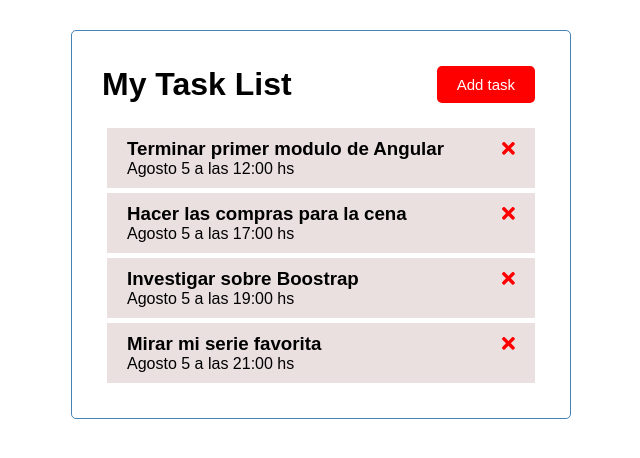
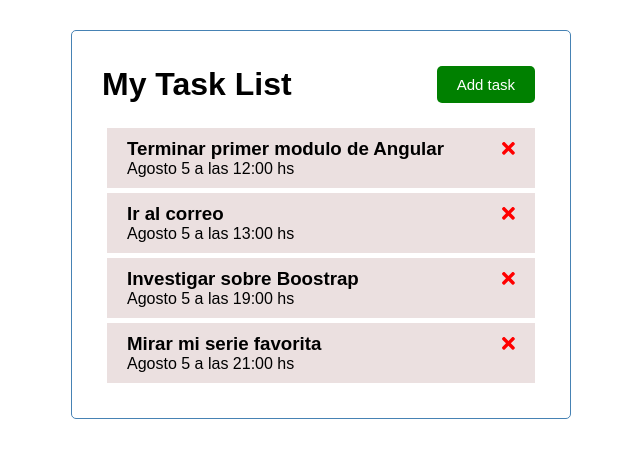
Before and after one commit to Perlasof/Task-list, an Angular app: page / in a window 1280 px wide. Shown: the top 458 px of the page, without its empty margins (319-959 px from the left). Built offline with nearby package versions, Linux system fonts and the light colour scheme; data requests are answered from the project's data file.

Commit message:
servicio y servidor de tareas listo

```diff
--- /dev/null
+++ b/db.json
@@ -0,0 +1,33 @@
+{
+    "tasks":[
+        {
+            "id" : 1,
+            "text" : "Terminar primer modulo de Angular" ,
+            "day" : "Agosto 5 a las 12:00 hs" ,
+            "reminder" : true
+
+        },
+        {
+            "id" : 2 ,
+            "text" : "Ir al correo" ,
+            "day" : "Agosto 5 a las 13:00 hs" ,
+            "reminder" : true
+
+        },
+        {
+            "id ": 3 ,
+            "text" : "Investigar sobre Boostrap" ,
+            "day" : "Agosto 5 a las 19:00 hs" ,
+            "reminder": false
+
+        },
+        {
+            "id" : 2 ,
+            "text" : "Mirar mi serie favorita" ,
+            "day" : "Agosto 5 a las 21:00 hs",
+            "reminder" : false
+
+        }
+
+    ]
+}
--- a/package.json
+++ b/package.json
@@ -6,7 +6,8 @@
     "start": "ng serve",
     "build": "ng build",
     "watch": "ng build --watch --configuration development",
-    "test": "ng test"
+    "test": "ng test",
+    "server" : "json-server --watch db.json --port 5000"
   },
   "private": true,
   "dependencies": {
@@ -23,6 +24,7 @@
     "@fortawesome/free-brands-svg-icons": "^5.15.4",
     "@fortawesome/free-regular-svg-icons": "^5.15.4",
     "@fortawesome/free-solid-svg-icons": "^5.15.4",
+    "json-server": "^0.17.0",
     "rxjs": "~7.4.0",
     "tslib": "^2.3.0",
     "zone.js": "~0.11.4"
--- a/src/app/components/header/header.component.html
+++ b/src/app/components/header/header.component.html
@@ -1,7 +1,7 @@
 <header>
 <h1>{{title}}</h1>
 <app-button
-color= "{{showAddTask ? 'red' : 'green'}}"
+color= "{{showAddTask ? 'green' : 'red'}}"
 text="Add task"
 (btnClick)="toggleAddTask()"
 ></app-button>
--- a/src/app/components/tasks/tasks.component.ts
+++ b/src/app/components/tasks/tasks.component.ts
@@ -1,6 +1,8 @@
 import { Component, OnInit } from '@angular/core';
-import{Task} from '../Task'
-import{TASKS} from '../mock-tasks'
+
+import {TaskService} from '../../service/task.service'
+import { Task } from '../Task';
+
 import { faTimes } from '@fortawesome/free-solid-svg-icons';
 @Component({
   selector: 'app-tasks',
@@ -8,11 +10,14 @@
   styleUrls: ['./tasks.component.css']
 })
 export class TasksComponent implements OnInit {
-tasks : Task[] = TASKS ;
+tasks : Task[] = [] ;
 
-  constructor() { }
+  constructor(private TaskService:TaskService) { }
 
   ngOnInit(): void {
+
+  this.TaskService.getTasks().subscribe((tasks)=>(this.tasks=tasks
+    ));
   }
 
 }
--- /dev/null
+++ b/src/app/service/task.service.ts
@@ -0,0 +1,19 @@
+import { Injectable } from '@angular/core';
+import {HttpClient, HttpHandler} from "@angular/common/http";
+import {Observable, of} from 'rxjs'
+import { Task } from '../components/Task';
+import { TASKS } from '../components/mock-tasks';
+
+@Injectable({
+  providedIn: 'root'
+})
+export class TaskService {
+  private apiUrl = 'http://localhost:5000/tasks'
+  constructor(
+    private http:HttpClient
+  ) { }
+
+  getTasks(): Observable<Task[]> {
+    return  this.http.get<Task[]>(this.apiUrl)
+  }
+}
```
Also changed, not shown: src/app/app.module.ts (+5 -3 lines), 1 other file (tests, documents, lock files or other folders).
